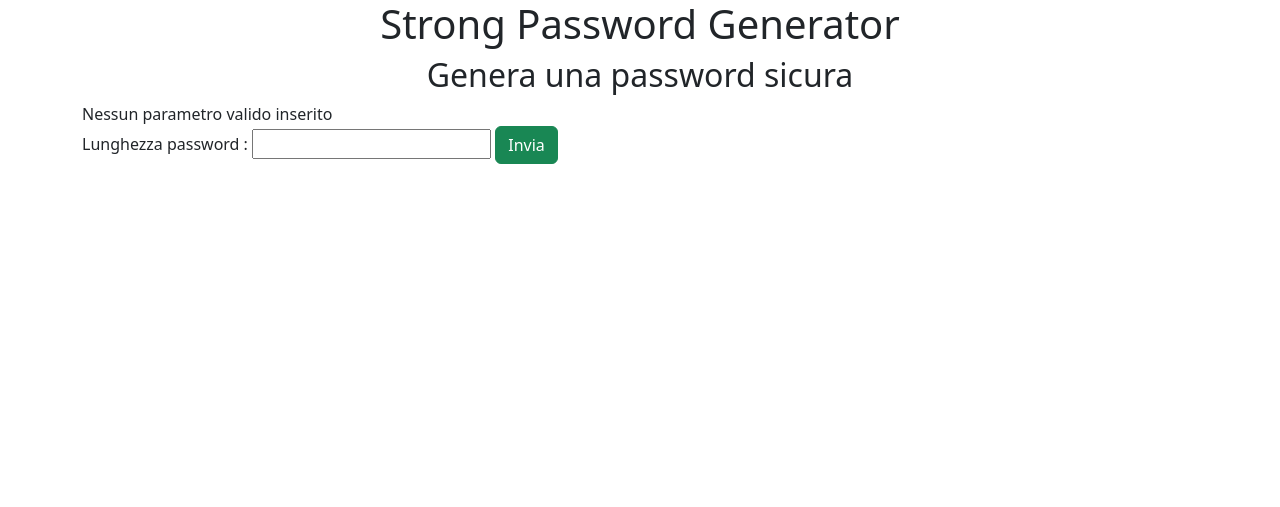
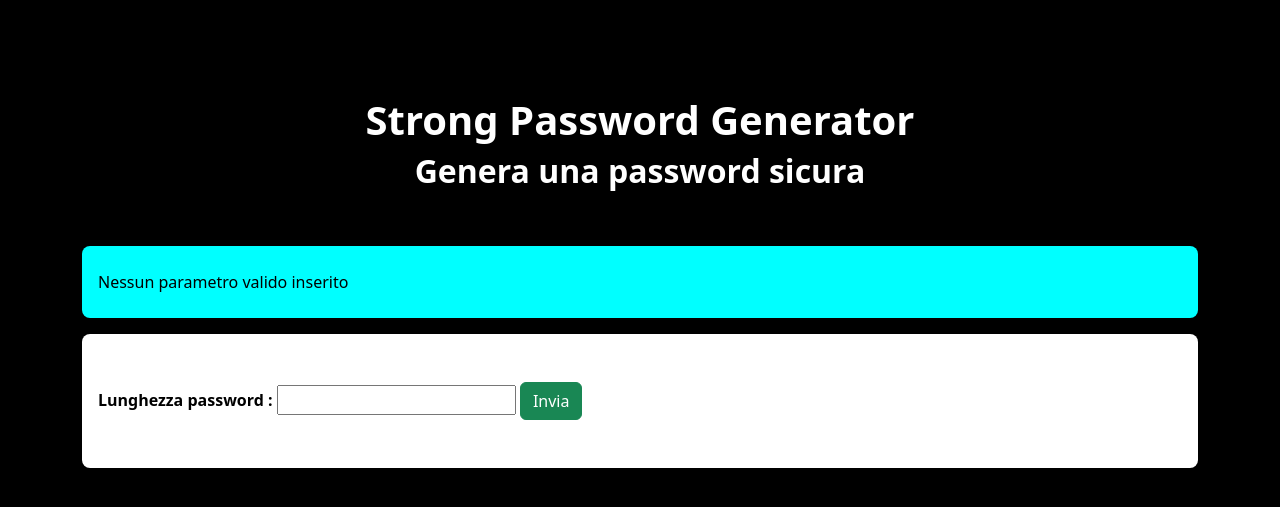
Before and after one commit to RiccardoBernardi1/php-strong-password-generator, a PHP site: page / in a window 1280 px wide. Shown: the top 507 px of the page. Run offline with PHP 8.4, Linux system fonts and the light colour scheme.

Commit message:
Aggiunge stile allla pagina

```diff
--- /dev/null
+++ b/css/style.css
@@ -0,0 +1,12 @@
+body {
+  background-color: black;
+  color: white;
+}
+form {
+  background-color: white;
+  color: black;
+}
+.password-container {
+  background-color: aqua;
+  color: black;
+}
--- a/index.php
+++ b/index.php
@@ -24,27 +24,29 @@
     <meta http-equiv="X-UA-Compatible" content="IE=edge">
     <meta name="viewport" content="width=device-width, initial-scale=1.0">
     <link href="https://cdn.jsdelivr.net/npm/bootstrap@5.2.3/dist/css/bootstrap.min.css" rel="stylesheet" integrity="sha384-rbsA2VBKQhggwzxH7pPCaAqO46MgnOM80zW1RWuH61DGLwZJEdK2Kadq2F9CUG65" crossorigin="anonymous">
+    <link rel="stylesheet" href="css/style.css">
     <title>Strong Password Generator</title>
 </head>
 <body>
-    <header>
+    <header class="mt-5 py-5">
         <div class="container text-center">
-            <h1>Strong Password Generator</h1>
-            <h2>Genera una password sicura</h2>
+            <h1 class="fw-bold">Strong Password Generator</h1>
+            <h2 class="fw-bold">Genera una password sicura</h2>
         </div>
     </header>
     <main>
         <div class="container">
-            <div class="password-container"><?php
+            <div class="password-container py-4 px-3 rounded-3"><?php
              if(!empty($_GET["length"])){
+                echo "<h4 class=\"text-center fw-bold\">La tua nuova password :</h4>" ;
                 echo RandomString($_GET["length"]);
              }else{
                 echo "Nessun parametro valido inserito";
              }
              ?>
             </div>
-            <form action="index.php" method="GET">
-                <label for="length">Lunghezza password :</label>
+            <form action="index.php" method="GET" class="mt-3 px-3 py-5 rounded-3">
+                <label for="length" class="fw-bold">Lunghezza password : </label>
                 <input type="number" name="length" id="length" class="text-center">
                 <button type="submit" class="btn btn-success">Invia</button>
             </form>
@@ -52,6 +54,6 @@
     </main>
 
     <script src="https://cdn.jsdelivr.net/npm/@popperjs/core@2.11.6/dist/umd/popper.min.js" integrity="sha384-oBqDVmMz9ATKxIep9tiCxS/Z9fNfEXiDAYTujMAeBAsjFuCZSmKbSSUnQlmh/jp3" crossorigin="anonymous"></script>
-    <script src="https://cdn.jsdelivr.net/npm/bootstrap@5.2.3/dist/js/bootstrap.min.js" integrity="sha384-cuYeSxntonz0PPNlHhBs68uyIAVpIIOZZ5JqeqvYYIcEL727kskC66kF92t6Xl2V" crossorigin="anonymous"></script>
+    <script src="https://cdn.jsdelivr.net/npm/bootstrap@ py-5.2.3/dist/js/bootstrap.min.js" integrity="sha384-cuYeSxntonz0PPNlHhBs68uyIAVpIIOZZ5JqeqvYYIcEL727kskC66kF92t6Xl2V" crossorigin="anonymous"></script>
 </body>
 </html>
```
